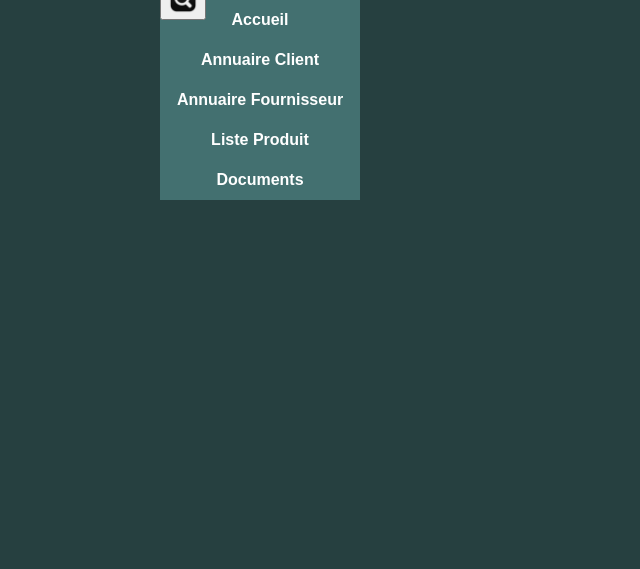
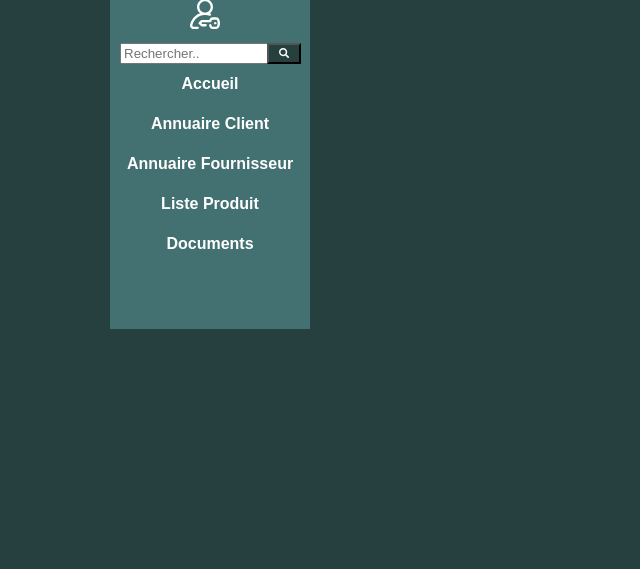
Before and after one commit to progiplus/progiplus.bak, a PHP site: page / in a window 1280 px wide. Shown: the part 175-744 px from the top of the page, without its empty margins (0-640 px from the left). Run offline with PHP 8.4, Linux system fonts and the light colour scheme.

Commit message:
j'ai modifie des fichiers

```diff
--- a/includes/style/style.css
+++ b/includes/style/style.css
@@ -1,20 +1,62 @@
 /* ===== GENERAL ===== */
 body{
-	max-width: 960px;
-	margin-left: auto;
-	margin-right:auto;
+    width: auto;
+    margin: auto;
 	background-color:#264040;
 	text-align:centre;
 	font-family: Arial, Helvetica, sans-serif;
 }
+.contener
+{
+    max-width: 1060px;
+    margin: auto;
+}
+nav{
+    width: 200px;
+    background-color: rgb(67, 112, 112);
+    height: 300px;
+    padding-top: 50px
+}
+#icone-man{
+    width:30px;
+    margin-left:80px;
+    margin-top: -30px;
+}
+#icone-man svg{
+     fill: white;
+
+}
+#input-rechercher{
+margin-top: 10px;
+    display:inline-block;
+
+}
+#input-rechercher input{
+    margin-left: 10px;
+       width:140px;
+}
+#button-search{
+    background-color:#264040;
+    display:inline;
+    margin-left: -5px;
+}
+
+#button-search svg
+{
+    display: inline-block;
+    height: 10px;
+    width: 18px;
+    background-color:;
+    fill: white;
+}
+
 
 /* ===== NAVIGATION ===== */
 #menu ul {
- list-style-type: none;
+    list-style-type: none;
     margin:0;
     padding: 0;
-    width: 200px;
-    background-color: rgb(67, 112, 112);
+
  }
 #menu li{
 text-align:center;
@@ -40,24 +82,23 @@
  }
  #menu ul li:hover ul {
  display:inline-block;
-
+ height:140px;
  }
 #menu li:hover ul li {
  float:none;
-
  }
+#menu ul a:hover ul li {
+    background-color: yellow;
+    color: white;
+}
  #menu li ul {
  position:absolute;
   margin-left:100px;
   background-color: #555;
   margin-top: -40px;
  }
- #rechercher{
- width:180px;
- height:30px;
- margin:10px 0 10px 0;
- }
 
+/*tables*/
 
 table
 {
--- a/index.php
+++ b/index.php
@@ -6,6 +6,9 @@
 			<link rel="stylesheet" href="includes/style/style.css"/>
 	</head>
     <body>
-        <?php include('./nav.php'); ?>
+        <div class="contener">
+            <?php include('./nav.php'); ?>
+        </div>
+
     </body>
 </html>
--- a/nav.php
+++ b/nav.php
@@ -1,9 +1,64 @@
-<nav>
-    <img id="logo" src="includes/media/logo.jpg" width="200px">
-    <form id="rechercher">
-        <input type="text" placeholder="Rechercher..">
-        <button type="submit"><img alt="" src="includes/media/Search-icon.png" width="30px"></button>
-    </form>
+<?php
+    $svgLoupe = '<svg version="1.1" xmlns="http://www.w3.org/2000/svg" xmlns:xlink="http://www.w3.org/1999/xlink" viewBox="0 0 250.313 250.313">
+            <g id="Search">
+                <path d="M244.186,214.604l-54.379-54.378c-0.289-0.289-0.628-0.491-0.93-0.76
+                    c10.7-16.231,16.945-35.66,16.945-56.554C205.822,46.075,159.747,0,102.911,0S0,46.075,0,102.911
+                    c0,56.835,46.074,102.911,102.91,102.911c20.895,0,40.323-6.245,56.554-16.945c0.269,0.301,0.47,0.64,0.759,0.929l54.38,54.38
+                    c8.169,8.168,21.413,8.168,29.583,0C252.354,236.017,252.354,222.773,244.186,214.604z M102.911,170.146
+                    c-37.134,0-67.236-30.102-67.236-67.235c0-37.134,30.103-67.236,67.236-67.236c37.132,0,67.235,30.103,67.235,67.236
+                    C170.146,140.044,140.043,170.146,102.911,170.146z"/>
+            </g>
+            </svg>';
+
+    $svgLogin = '<svg xmlns="http://www.w3.org/2000/svg" xmlns:xlink="http://www.w3.org/1999/xlink" x="0px" y="0px"
+	 viewBox="0 0 512 512" xml:space="preserve"><g>
+		<path d="M131.5,472H60.693c-8.538,0-13.689-4.765-15.999-7.606c-3.988-4.906-5.533-11.29-4.236-17.519
+			c20.769-99.761,108.809-172.616,210.445-174.98c1.693,0.063,3.39,0.105,5.097,0.105c1.722,0,3.434-0.043,5.142-0.107
+			c24.853,0.567,49.129,5.24,72.236,13.917c10.34,3.885,21.871-1.352,25.754-11.693c3.883-10.34-1.352-21.871-11.693-25.754
+			c-3.311-1.244-6.645-2.408-9.995-3.512C370.545,220.021,392,180.469,392,136C392,61.01,330.991,0,256,0
+			c-74.991,0-136,61.01-136,136c0,44.509,21.492,84.092,54.643,108.918c-30.371,9.998-58.871,25.546-83.813,46.062
+			c-45.732,37.617-77.529,90.086-89.532,147.743c-3.762,18.066,0.744,36.622,12.363,50.908C25.221,503.847,42.364,512,60.693,512
+			H131.5c11.046,0,20-8.954,20-20C151.5,480.954,142.546,472,131.5,472z M160,136c0-52.935,43.065-96,96-96s96,43.065,96,96
+			c0,51.367-40.554,93.438-91.326,95.885c-1.557-0.028-3.114-0.052-4.674-0.052c-1.564,0-3.127,0.023-4.689,0.051
+			C200.546,229.43,160,187.362,160,136z"/>
+		<path d="M496.689,344.607c-8.561-19.15-27.845-31.558-49.176-31.607h-62.372c-0.045,0-0.087,0-0.133,0
+			c-22.5,0-42.13,13.26-50.029,33.807c-1.051,2.734-2.336,6.178-3.677,10.193H200.356c-5.407,0-10.583,2.189-14.35,6.068
+			l-34.356,35.388c-7.567,7.794-7.529,20.203,0.085,27.95l35,35.612c3.76,3.826,8.9,5.981,14.264,5.981h65c11.046,0,20-8.954,20-20
+			c0-11.046-8.954-20-20-20h-56.614l-15.428-15.698L208.814,397h137.491c9.214,0,17.235-6.295,19.426-15.244
+			c1.618-6.607,3.648-12.959,6.584-20.596c1.936-5.036,6.798-8.16,12.741-8.16c0.013,0,0.026,0,0.039,0h62.371
+			c5.656,0.013,10.524,3.053,12.705,7.932c5.369,12.012,11.78,30.608,11.828,50.986c0.048,20.529-6.356,39.551-11.739,51.894
+			c-2.17,4.978-7.079,8.188-12.56,8.188c-0.011,0-0.022,0-0.033,0h-63.125c-5.533-0.013-10.716-3.573-12.896-8.858
+			c-2.339-5.671-4.366-12.146-6.197-19.797c-2.571-10.742-13.367-17.366-24.105-14.796c-10.743,2.571-17.367,13.364-14.796,24.106
+			c2.321,9.699,4.978,18.118,8.121,25.738c8.399,20.364,27.939,33.555,49.827,33.606h63.125c0.043,0,0.083,0,0.126,0
+			c21.351-0.001,40.647-12.63,49.18-32.201c6.912-15.851,15.137-40.511,15.072-67.975
+			C511.935,384.434,503.638,360.153,496.689,344.607z"/>
+		<circle cx="431" cy="412" r="20"/></g></svg>';
+?>
+
+
+    <div>
+        <img id="logo" src="includes/media/logo.png" width="200px">
+    </div>
+    <nav>
+    <div id="identification">
+        <div id="icone-man">
+            <?php echo $svgLogin ?>
+        </div>
+
+    </div>
+
+
+   <div id="form">
+       <form>
+       <div id="input-rechercher" >
+           <input type="text" placeholder="Rechercher..">
+       </div>
+
+       <button id="button-search" type="submit">
+            <?php echo $svgLoupe ?>
+        </button>
+        </form>
+    </div>
     <div id="menu">
         <ul>
             <li><a href="#">Accueil</a></li>
```
Also changed, not shown: includes/media/Search-icon.png (deleted), includes/media/logo.jpg (deleted).
